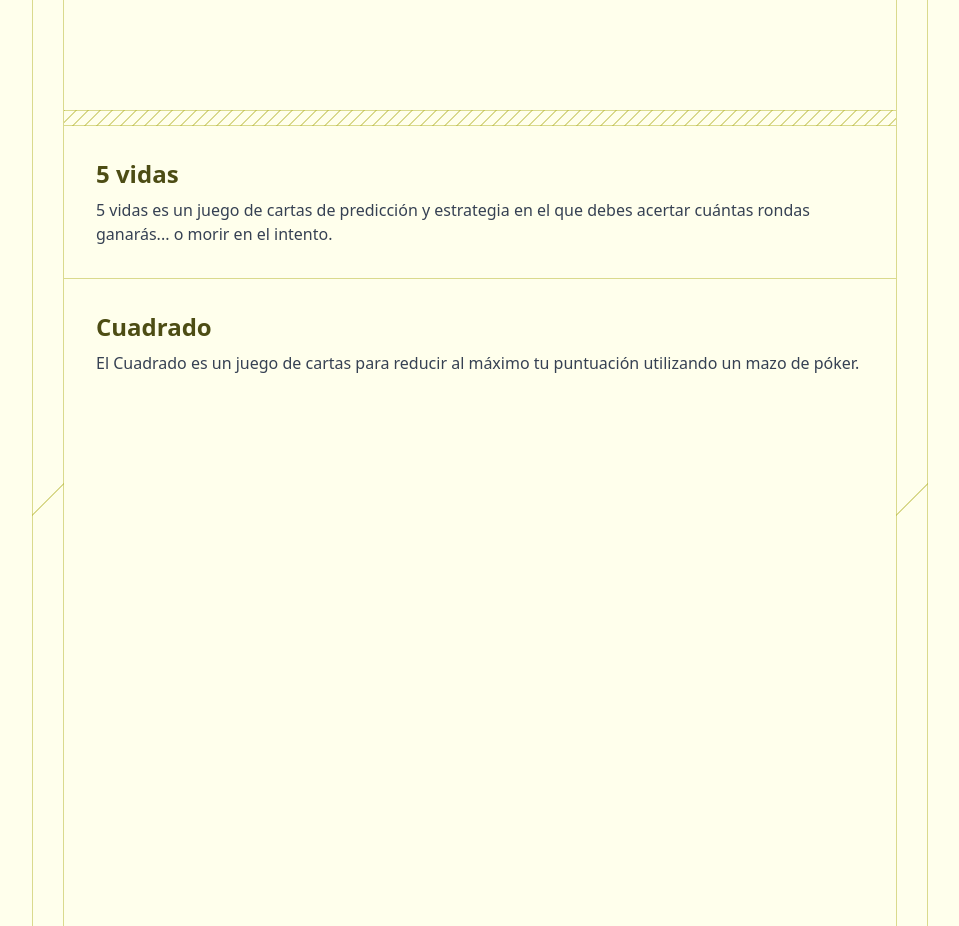
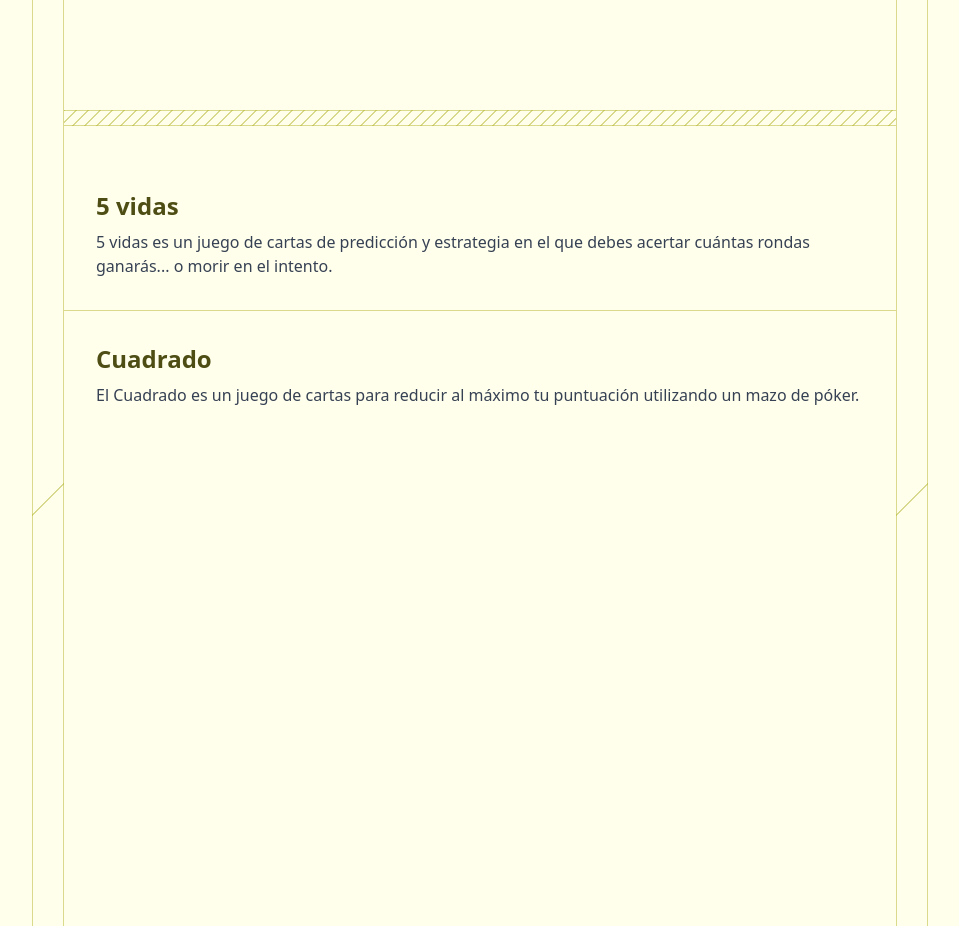
Before and after one commit to PolGubau/como-se-jugaba, an Astro site: page / in a window 1280 px wide. Shown: the part 700-1626 px from the top of the page, without its empty margins (160-1119 px from the left). Built offline with nearby package versions, Linux system fonts and the light colour scheme; Astro itself is replaced by a stand-in of ours.

Commit message:
Refactor list styling for improved layout consistency
Adjust the padding and gap properties of the game list to enhance the visual layout. This change ensures a more uniform appearance across different screen sizes and improves user experience.

Issue: MW-0000
Type: refactor

```diff
--- a/src/pages/index.astro
+++ b/src/pages/index.astro
@@ -12,12 +12,12 @@
 	<div class="sticky top-[80px] md:top-[150px] z-10">
 		<GradientHorizontalBar />
 	</div>
-	<ul class="pt-8 gap-8 flex flex-col divide-y min-h-dvh divide-primary-700/50">
+	<ul class="py-8 flex flex-col divide-y min-h-dvh divide-primary-700/50">
 		{
 			games.map((game) => (
-				<li class="">
+				<li>
 					<a href={`/games/${game.id}`}>
-						<div class="px-8 pb-8">
+						<div class="px-8 py-8 hover:bg-primary/20 transition-all">
 							<h2 class="text-2xl font-bold mb-2">{game.data.title}</h2>
 							<p class="text-gray-700">{game.data.description}</p>
 						</div>
```
